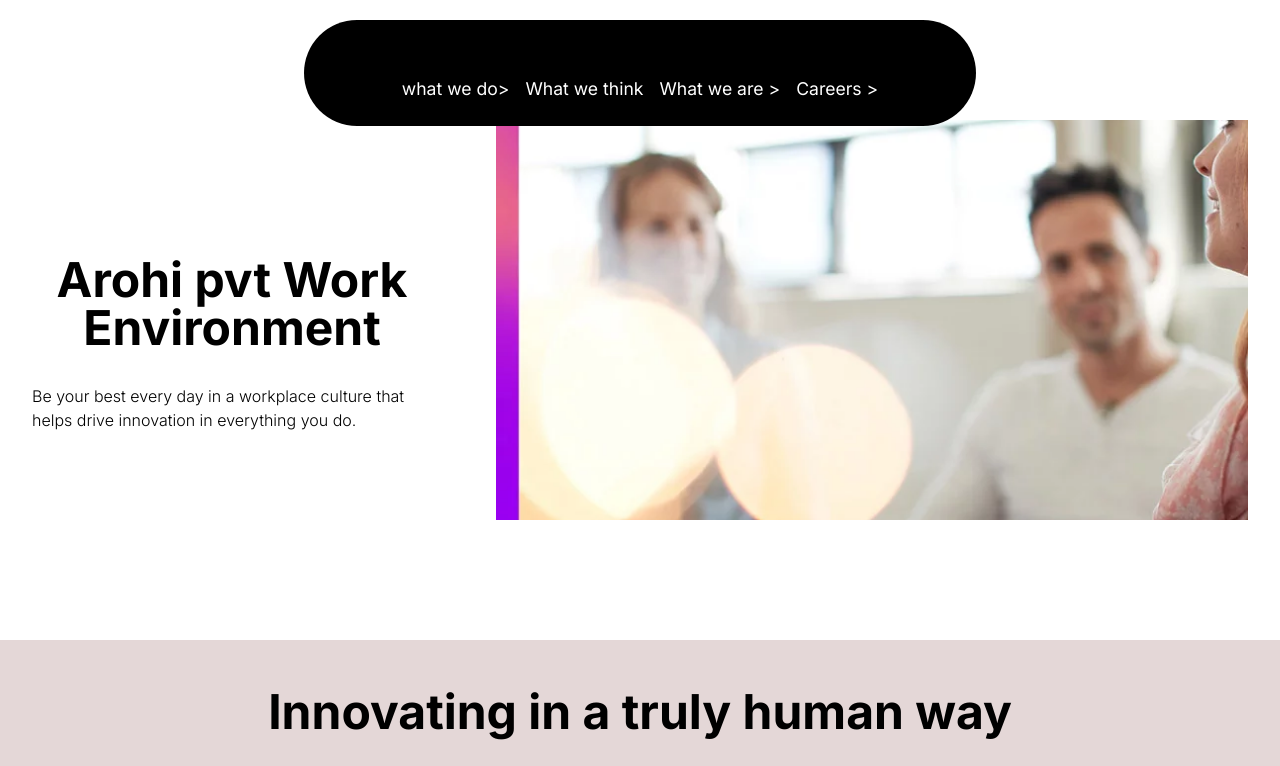
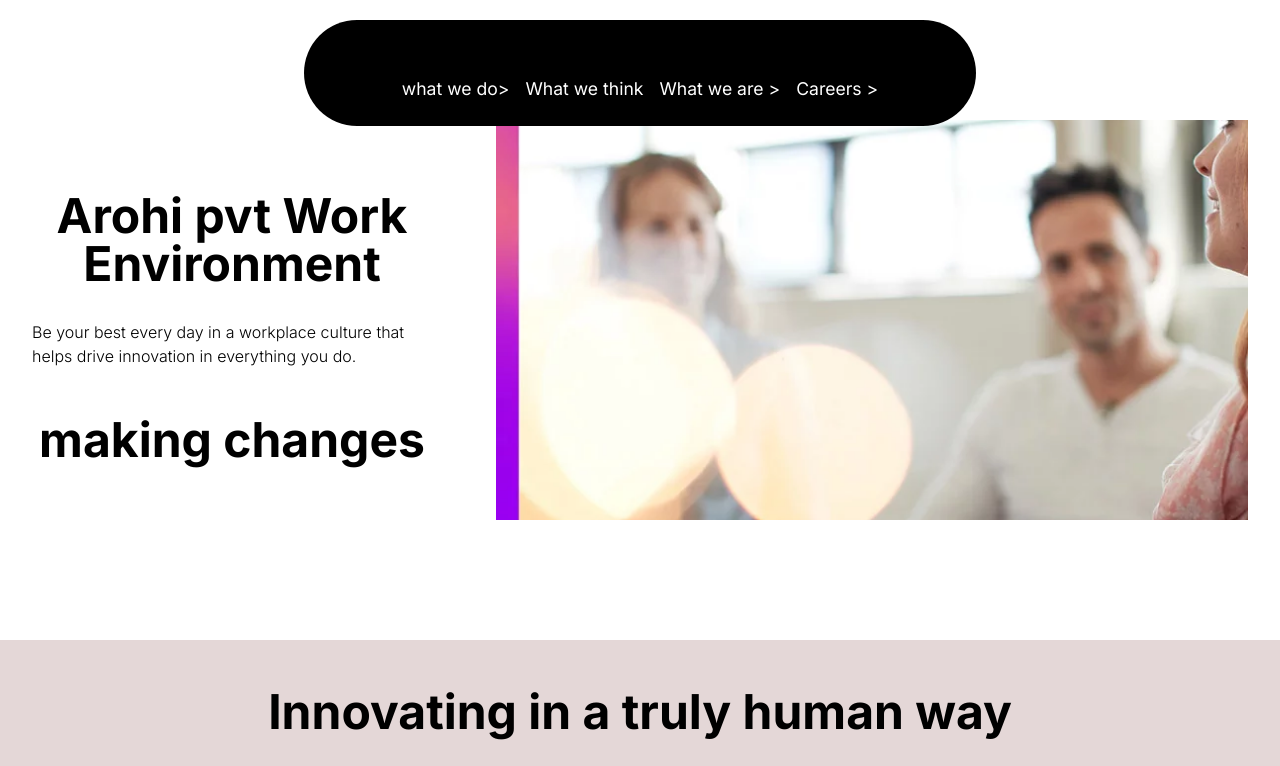
Before and after one commit to vivekpatil2001/arohisoftware, a Next.js app: page /Work in a window 1280 px wide. Shown: the top 766 px of the page. Built offline with nearby package versions, Linux system fonts and the light colour scheme.

Commit message:
making some changes

```diff
--- a/src/app/Work/page.tsx
+++ b/src/app/Work/page.tsx
@@ -13,6 +13,7 @@ function page() {
 <h1>Arohi pvt Work Environment</h1>
 
 <span>Be your best every day in a workplace culture that helps drive innovation in everything you do.</span>
+<h1>making changes</h1>
 </div>
 
 <div className='second-div'>
```
